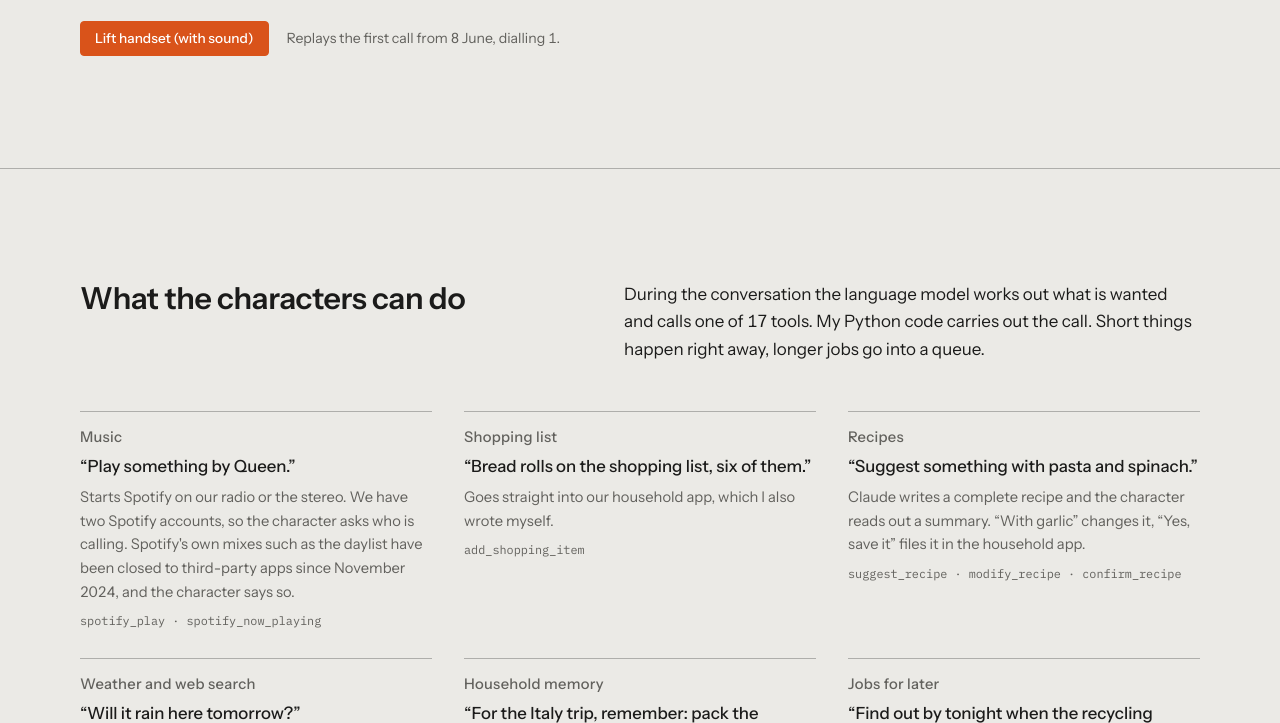
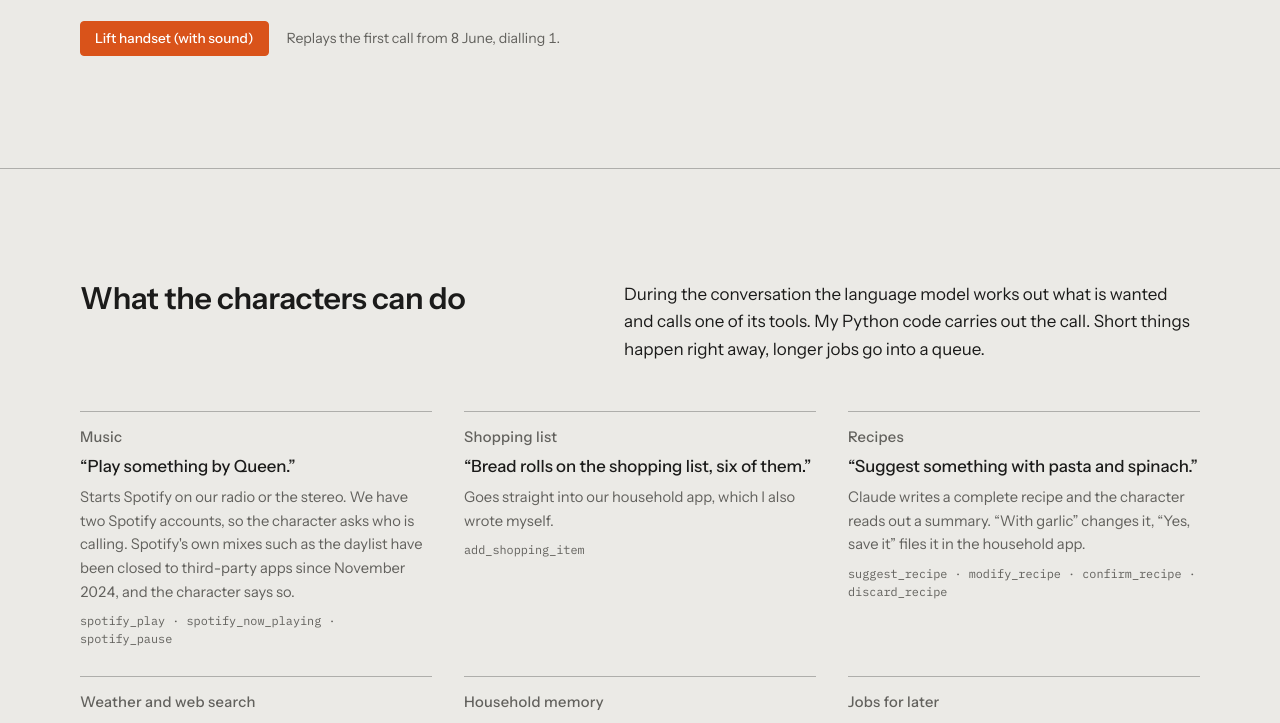
Before and after one commit to dragondiver/ki-telefon, a plain HTML site: page docs/projekt/index.html in a window 1280 px wide. Shown: the part 2077-2800 px from the top of the page. Drawn offline with Linux system fonts and the light colour scheme.

Commit message:
Projektseite: Werkzeug-Satz ohne Zahl, fehlende Namen ergänzt (#35)
* Projektseite: Werkzeug-Satz ohne Zahl, fehlende Namen ergänzt

Der Satz unter „Werkzeuge“ nennt keine feste Anzahl mehr, die beim
nächsten neuen Werkzeug wieder falsch wäre. In den Karten stehen jetzt
auch spotify_pause, discard_recipe und ergebnis_per_mail.

Closes #34

Co-Authored-By: Claude Opus 5.5 <noreply@anthropic.com>

* Kennzahl oben auf der Projektseite: 18 Werkzeuge

Co-Authored-By: Claude Opus 5.5 <noreply@anthropic.com>

---------

Co-authored-by: Claude Opus 5.5 <noreply@anthropic.com>

```diff
--- a/docs/projekt/index.html
+++ b/docs/projekt/index.html
@@ -303,7 +303,7 @@ td code { font: 400 .82rem/1.4 var(--f-mono); color: var(--tinte); white-space:
       <p class="satz"><span lang="de">Ich habe ein oranges Posttelefon FeTAp 611-2 aus den Siebzigern umgebaut. Wer den Hörer abhebt, hört das Freizeichen, wählt eine Ziffer und hat eine von neun Figuren am Apparat. Die Figuren spielen Musik ab, setzen Dinge auf unsere Einkaufsliste, schlagen Rezepte vor und merken sich, was man ihnen sagt. Im Gehäuse steckt ein Raspberry Pi 5. Gabelschalter, Wählscheibe, Hörer und Klingel sind die Originalteile. Die Wählscheibe <span class="nur-breit">rechts</span><span class="nur-schmal">unten</span> lässt sich mit der Maus oder dem Finger drehen.</span><span lang="en">I converted an orange 1970s German post office telephone, the FeTAp 611-2. Lift the handset, hear the dial tone, dial a digit, and one of nine characters answers. They play music, put things on our shopping list, suggest recipes and remember what you tell them. A Raspberry Pi 5 sits inside the case. The hook switch, rotary dial, handset and bell are the original parts. You can turn the dial <span class="nur-breit">on the right</span><span class="nur-schmal">below</span> with a mouse or a finger.</span></p>
       <div class="massreihe" aria-label="Kennzahlen">
         <span><b>9</b> <i lang="de">Figuren</i><i lang="en">characters</i></span>
-        <span><b>17</b> <i lang="de">Werkzeuge</i><i lang="en">tools</i></span>
+        <span><b>18</b> <i lang="de">Werkzeuge</i><i lang="en">tools</i></span>
         <span><b>425</b> Hz <i lang="de">Freizeichen</i><i lang="en">dial tone</i></span>
         <span><b>25</b> Hz <i lang="de">Klingel</i><i lang="en">ringing</i></span>
         <span><b>24</b> kHz Audio</span>
@@ -382,14 +382,14 @@ td code { font: 400 .82rem/1.4 var(--f-mono); color: var(--tinte); white-space:
       <div>
         <h2><span lang="de">Was die Figuren erledigen</span><span lang="en">What the characters can do</span></h2>
       </div>
-      <p class="satz"><span lang="de">Das Sprachmodell erkennt im Gespräch, was gewünscht ist, und ruft eines von 17 Werkzeugen auf. Ausgeführt wird der Aufruf von meinem Python-Code. Kurze Dinge passieren sofort, längere Aufgaben gehen in eine Warteschlange.</span><span lang="en">During the conversation the language model works out what is wanted and calls one of 17 tools. My Python code carries out the call. Short things happen right away, longer jobs go into a queue.</span></p>
+      <p class="satz"><span lang="de">Das Sprachmodell erkennt im Gespräch, was gewünscht ist, und ruft eines seiner Werkzeuge auf. Ausgeführt wird der Aufruf von meinem Python-Code. Kurze Dinge passieren sofort, längere Aufgaben gehen in eine Warteschlange.</span><span lang="en">During the conversation the language model works out what is wanted and calls one of its tools. My Python code carries out the call. Short things happen right away, longer jobs go into a queue.</span></p>
     </div>
     <ul class="werkzeuge">
       <li>
         <p class="etikett"><span lang="de">Musik</span><span lang="en">Music</span></p>
         <q><span lang="de">Spiel was von Queen.</span><span lang="en">Play something by Queen.</span></q>
         <p><span lang="de">Startet Spotify auf unserem Radio oder der Stereoanlage. Wir haben zwei Spotify-Konten; die Figur fragt beim Abheben, wer dran ist. Spotifys eigene Mixe wie die Daylist sind seit November 2024 für fremde Apps gesperrt, das sagt die Figur dann auch.</span><span lang="en">Starts Spotify on our radio or the stereo. We have two Spotify accounts, so the character asks who is calling. Spotify's own mixes such as the daylist have been closed to third-party apps since November 2024, and the character says so.</span></p>
-        <span class="fn">spotify_play · spotify_now_playing</span>
+        <span class="fn">spotify_play · spotify_now_playing · spotify_pause</span>
       </li>
       <li>
         <p class="etikett"><span lang="de">Einkaufsliste</span><span lang="en">Shopping list</span></p>
@@ -401,7 +401,7 @@ td code { font: 400 .82rem/1.4 var(--f-mono); color: var(--tinte); white-space:
         <p class="etikett"><span lang="de">Rezepte</span><span lang="en">Recipes</span></p>
         <q><span lang="de">Schlag mir was für Pasta mit Spinat vor.</span><span lang="en">Suggest something with pasta and spinach.</span></q>
         <p><span lang="de">Claude schreibt ein vollständiges Rezept, die Figur liest eine Zusammenfassung vor. „Mit Knoblauch“ ändert es, „Ja, speichern“ legt es in der Haushalts-App ab.</span><span lang="en">Claude writes a complete recipe and the character reads out a summary. “With garlic” changes it, “Yes, save it” files it in the household app.</span></p>
-        <span class="fn">suggest_recipe · modify_recipe · confirm_recipe</span>
+        <span class="fn">suggest_recipe · modify_recipe · confirm_recipe · discard_recipe</span>
       </li>
       <li>
         <p class="etikett"><span lang="de">Wetter und Websuche</span><span lang="en">Weather and web search</span></p>
@@ -419,7 +419,7 @@ td code { font: 400 .82rem/1.4 var(--f-mono); color: var(--tinte); white-space:
         <p class="etikett"><span lang="de">Aufgaben für später</span><span lang="en">Jobs for later</span></p>
         <q><span lang="de">Finde bis heute Abend heraus, wann der Wertstoffhof offen hat, und ruf mich zurück.</span><span lang="en">Find out by tonight when the recycling centre is open and call me back.</span></q>
         <p><span lang="de">Die Aufgabe kommt in eine Warteschlange, mein Haus-Agent arbeitet sie ab. Ist das Ergebnis da, klingelt das Telefon, und eine Figur liest es vor. Alternativ kommt es per Mail.</span><span lang="en">The job goes into a queue and my house agent works through it. When the result is ready, the phone rings and a character reads it out. It can also arrive by email.</span></p>
-        <span class="fn">delegate_task · zustellung_aendern</span>
+        <span class="fn">delegate_task · zustellung_aendern · ergebnis_per_mail</span>
       </li>
       <li>
         <p class="etikett"><span lang="de">Freisprechen</span><span lang="en">Speakerphone</span></p>
```
